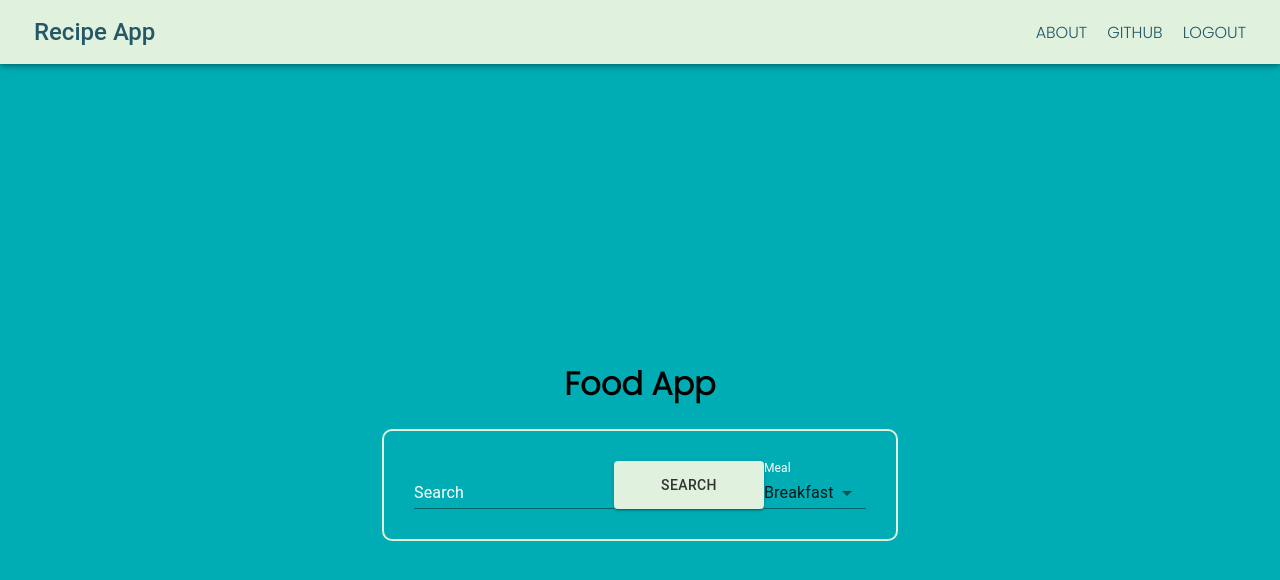
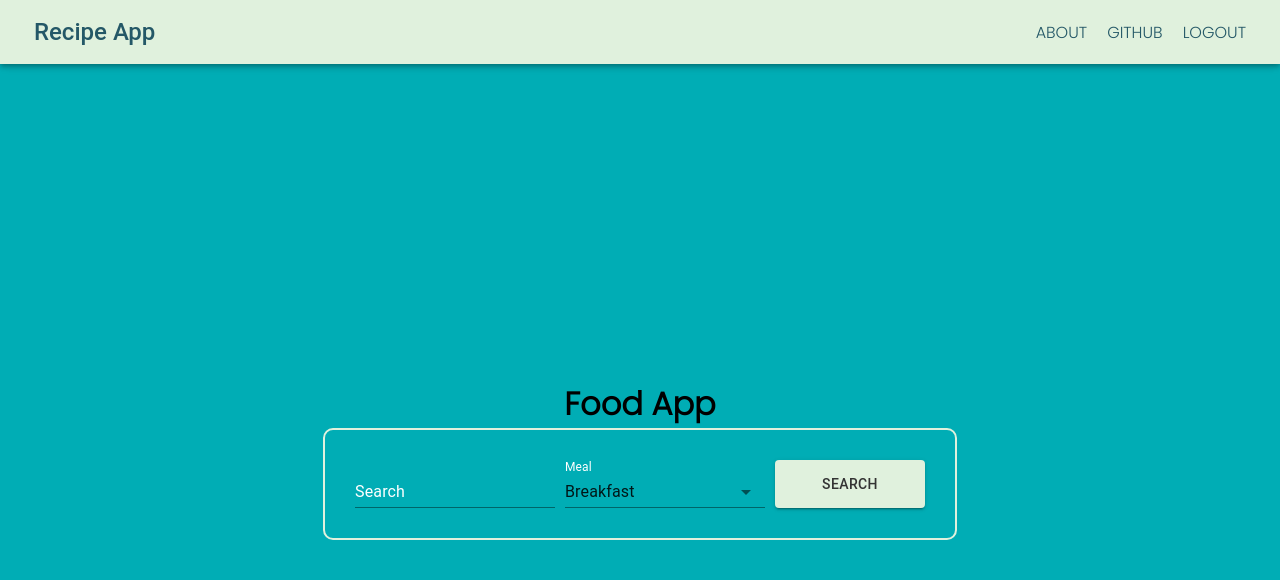
Before and after one commit to Omer-Cicek/recipe_app_router, a React (Create React App) app: page /home in a window 1280 px wide. Shown: the top 580 px of the page. Built offline with nearby package versions, Linux system fonts and the light colour scheme; the HTML template or start-up script is replaced by a standard one.

Commit message:
details page updated

```diff
--- a/src/components/navbar/Navbar.js
+++ b/src/components/navbar/Navbar.js
@@ -1,13 +1,16 @@
-import React from 'react';
+// imports react router
 import { Link } from 'react-router-dom';
+// material ui imports
 import { AppBar, Box, Toolbar, Typography } from '@mui/material';
 import { makeStyles } from '@mui/styles';
 import navbarStyling from './style';
 
 const useStyles = makeStyles(navbarStyling);
 
+// component
 const Navbar = () => {
   const classes = useStyles();
+
   return (
     <Box sx={{ flexGrow: 1 }}>
       <AppBar position="fixed" className={classes.root}>
--- a/src/index.css
+++ b/src/index.css
@@ -1,4 +1,4 @@
-body {
+* {
   margin: 0;
   padding: 0;
   box-sizing: border-box;
--- a/src/pages/details/Details.js
+++ b/src/pages/details/Details.js
@@ -1,22 +1,63 @@
-import React from 'react';
+// imports
+import { useLocation, useNavigate } from 'react-router-dom';
+import { makeStyles } from '@mui/styles';
+import { Box, Button } from '@mui/material';
+import detailStyles from './style';
 
-const Details = ({ item }) => {
-  console.log(item);
-  console.log('sa');
+const useStyles = makeStyles(detailStyles);
+
+//details component
+const Details = () => {
+  const classes = useStyles();
+  const navigate = useNavigate();
+  const location = useLocation();
+  const detail = location?.state?.eachFood?.recipe;
+
+  // destructuring data that comes with useNavigate-useLocation
+  const {
+    label: name,
+    image: imgUrl,
+    ingredientLines: ingredients,
+    digest: nutrients,
+  } = detail;
+
+  //nutrients array
+  const nutrientsArr = nutrients.map((nutrient, i) => {
+    return (
+      i < 8 && (
+        <p key={i}>
+          {nutrient.label}: {nutrient.total.toFixed(2)}
+          {nutrient.unit}
+        </p>
+      )
+    );
+  });
+  //ingredients array
+  const ingredientsArr = ingredients.map((ingredient, i) => (
+    <p key={i}>{`${i + 1} - ${ingredient}`}</p>
+  ));
+
   return (
-    <div>
-      {/* <h3>{item.recipe.calories}</h3> */}
-      <h3>asdas</h3>
-      <h3>asdas</h3>
-      <h3>asdas</h3>
-      <h3>asdas</h3>
-      <h3>asdas</h3>
-      <h3>asdas</h3>
-      <h3>asdas</h3>
-      <h3>asdas</h3>
-      <h3>asdas</h3>
-      <h3>asdas</h3>
-    </div>
+    <Box className={classes.root}>
+      <h1>{name}</h1>
+      {/* img and nutrients */}
+      <Box className={classes.container}>
+        <img src={imgUrl} alt="" />
+        <Box className={classes.nutrients}>
+          <h3>Nutrients</h3>
+          {nutrientsArr}
+        </Box>
+      </Box>
+      {/* ingredients */}
+      <Box className={classes.ingredients}>
+        <h3>Ingredients</h3>
+        {ingredientsArr}
+      </Box>
+      {/* button to go previous page */}
+      <Button className={classes.button} onClick={() => navigate(-1)}>
+        Back to Recipes
+      </Button>
+    </Box>
   );
 };
 
--- a/src/pages/details/style.js
+++ b/src/pages/details/style.js
@@ -0,0 +1,74 @@
+const detailStyles = {
+  root: {
+    width: '100vw',
+    minHeight: '100vh',
+    padding: '100px 0',
+    display: 'flex',
+    flexDirection: 'column',
+    justifyContent: 'center',
+    alignItems: 'center',
+    overFlowX: 'none',
+
+    '&.MuiBox-root': {
+      backgroundColor: '#00ADB5',
+    },
+
+    '& h1': {
+      color: '#E0F1DD',
+      marginBottom: '10px',
+    },
+
+    '& img': {
+      width: '300px',
+      height: '300px',
+      border: '5px solid #E0F1DD',
+      borderRadius: '30px',
+    },
+  },
+
+  container: {
+    display: 'flex',
+    flexDirection: 'row',
+    justifyContent: 'space-around',
+    alignItems: 'center',
+    width: '600px',
+    margin: '50px 0',
+    gap: '30px',
+
+    '& h3': {
+      color: '#E0F1DD',
+      marginBottom: '10px',
+    },
+  },
+
+  ingredients: {
+    width: '400px',
+
+    '& h3': {
+      color: '#E0F1DD',
+      textAlign: 'center',
+      marginBottom: '10px',
+    },
+  },
+
+  button: {
+    width: '200px',
+    height: '55px',
+
+    '&.MuiButton-root': {
+      backgroundColor: '#E0F1DD',
+      color: '#272727',
+      fontSize: '15px',
+      marginTop: '100px',
+    },
+    '&.MuiButton-root:hover': {
+      backgroundColor: '#E0F1DD',
+      color: '#272727',
+      fontSize: '15px',
+    },
+  },
+};
+
+//     backgroundColor: '#00ADB5',
+//     border: '3px solid #E0F1DD',
+export default detailStyles;
--- a/src/pages/home/Home.js
+++ b/src/pages/home/Home.js
@@ -1,4 +1,4 @@
-import React from 'react';
+//imports
 import { makeStyles } from '@mui/styles';
 import {
   Box,
@@ -21,21 +21,27 @@ const Home = () => {
   const [meal, setMeal] = useState('');
   const [dataFood, setDataFood] = useState([]);
 
+  //api keys and url
   const APP_KEY = '8e0de6073bcc7125b71b0c0d3fd7ce03';
   const APP_ID = '2061853d';
   const apiUrl = `https://api.edamam.com/search?q=${query}&app_id=${APP_ID}&app_key=${APP_KEY}&mealType=${meal}`;
 
+  // fetch data function when click button
   const fetchData = async () => {
-    const res = await axios(apiUrl);
-    setDataFood(res?.data?.hits);
+    try {
+      const res = await axios(apiUrl);
+      const hits = await res.data.hits;
+      setDataFood(hits);
+    } catch (error) {
+      console.log(error);
+    }
   };
-
-  // useEffect(() => fetchData, []);
 
   return (
     <main className={classes.root}>
       <h1>Food App</h1>
       <Box className={classes.userInput}>
+        {/* textfield */}
         <TextField
           id="standard-basic"
           label="Search"
@@ -43,19 +49,9 @@ const Home = () => {
           className={classes.input}
           onChange={(e) => setQuery(e.target.value)}
         />
-        <Button
-          variant="contained"
-          className={classes.button}
-          onClick={fetchData}
-        >
-          Search
-        </Button>
-        <FormControl>
-          <InputLabel
-            variant="standard"
-            htmlFor="uncontrolled-native"
-            className={classes.dropdown}
-          >
+        {/* dropdown list */}
+        <FormControl className={classes.dropdown}>
+          <InputLabel variant="standard" htmlFor="uncontrolled-native">
             Meal
           </InputLabel>
           <NativeSelect
@@ -73,9 +69,22 @@ const Home = () => {
             <option value={'teatime'}>Teatime</option>
           </NativeSelect>
         </FormControl>
+        {/* button */}
+        <Button
+          variant="contained"
+          className={classes.button}
+          onClick={fetchData}
+        >
+          Search
+        </Button>
       </Box>
-
-      <RecipeCard dataFood={dataFood} />
+      {/* sending data to RecipeCard component */}
+      <Box className={classes.mealCard}>
+        {dataFood &&
+          dataFood.map((eachFood, index) => {
+            return <RecipeCard eachFood={eachFood} key={index} id={index} />;
+          })}
+      </Box>
     </main>
   );
 };
--- a/src/pages/home/RecipeCard.js
+++ b/src/pages/home/RecipeCard.js
@@ -1,40 +1,37 @@
+//imports material ui
 import { makeStyles } from '@mui/styles';
 import { Card, Typography, CardMedia, CardContent } from '@mui/material';
 import { recipeCardStyling } from './style';
-import Details from '../details/Details';
+//imports react router
 import { useNavigate } from 'react-router-dom';
 
 const useStyles = makeStyles(recipeCardStyling);
 
-const RecipeCard = ({ dataFood }) => {
+//component
+const RecipeCard = ({ eachFood, id }) => {
   const classes = useStyles();
   let navigate = useNavigate();
-  //card click handler func
-  const clickHandler = (id) => {
-    const asArray = Object.values(dataFood);
-    asArray.filter(
-      (item, index) =>
-        id == index &&
-        console.log(item.recipe.label) && <Details item={item.recipe.label} />
-    );
+  //show details page and send data to details component
+  const clickHandler = (e) => {
+    navigate('/details', { state: { eachFood } });
   };
+
   return (
     <div className={classes.root}>
-      {dataFood.map((eachFood, index) => {
-        return (
       <Card
         sx={{ maxWidth: 350 }}
-            key={index}
-            id={index}
+        id={id}
         className={classes.card}
-            onClick={(e) => clickHandler(e.currentTarget.id)}
+        onClick={(e) => clickHandler(e.currentTarget)}
       >
+        {/* image Card */}
         <CardMedia
           component="img"
           height="200"
           image={eachFood.recipe.image}
           alt="food"
         />
+        {/* card information part  */}
         <CardContent>
           <Typography gutterBottom variant="h5" component="div">
             {eachFood.recipe.label}
@@ -47,8 +44,6 @@ const RecipeCard = ({ dataFood }) => {
           </Typography>
         </CardContent>
       </Card>
-        );
-      })}
     </div>
   );
 };
--- a/src/pages/home/style.js
+++ b/src/pages/home/style.js
@@ -16,6 +16,7 @@ const homeStyling = {
     border: '2px #E0F1DD solid',
     borderRadius: '10px',
     padding: '30px',
+    gap: '10px',
   },
 
   input: {
@@ -34,6 +35,9 @@ const homeStyling = {
     '&.MuiTextField-root': {
       color: '#E0F1DD',
     },
+    '& .MuiInput-underline:after': {
+      borderBottomColor: '#E0F1DD',
+    },
   },
   button: {
     width: '150px',
@@ -48,16 +52,55 @@ const homeStyling = {
     },
   },
   dropdown: {
-    '&.MuiFormLabel-root': {
+    width: '200px',
+
+    '& input': {
+      color: 'purple',
+    },
+
+    '& label': {
       color: 'white',
     },
+
+    '& label.Mui-focused': {
+      color: '#E0F1DD',
+    },
+
+    '& .MuiInput-underline:after': {
+      borderBottomColor: '#E0F1DD',
+    },
+
+    '& .MuiOutlinedInput-root': {
+      color: 'white',
+      '& fieldset': {
+        borderColor: 'white',
+      },
+
+      '&:hover fieldset': {
+        borderColor: '#E0F1DD',
+      },
+
+      '&.Mui-focused fieldset': {
+        borderColor: '#E0F1DD',
+      },
+    },
+
+    '& div.MuiOutlinedInput-root div.MuiSelect-select': {
+      color: 'white',
+    },
+  },
+  mealCard: {
+    display: 'flex',
+    flexDirection: 'row',
+    flexWrap: 'wrap',
+    justifyContent: 'center',
+    alignItems: 'center',
   },
 };
 export const recipeCardStyling = {
   root: {
     display: 'flex',
     flexDirection: 'row',
-    width: '90%',
     justifyContent: 'center',
     flexWrap: 'wrap',
     margin: '20px',
```
Also changed, not shown: src/pages/about/About.js (+6 -1 lines), src/pages/login/Login.js (+12 -6 lines), src/components/header/Header.js (deleted), src/components/header/style.js (deleted). Lines whose indentation alone changed are shown as unchanged.
